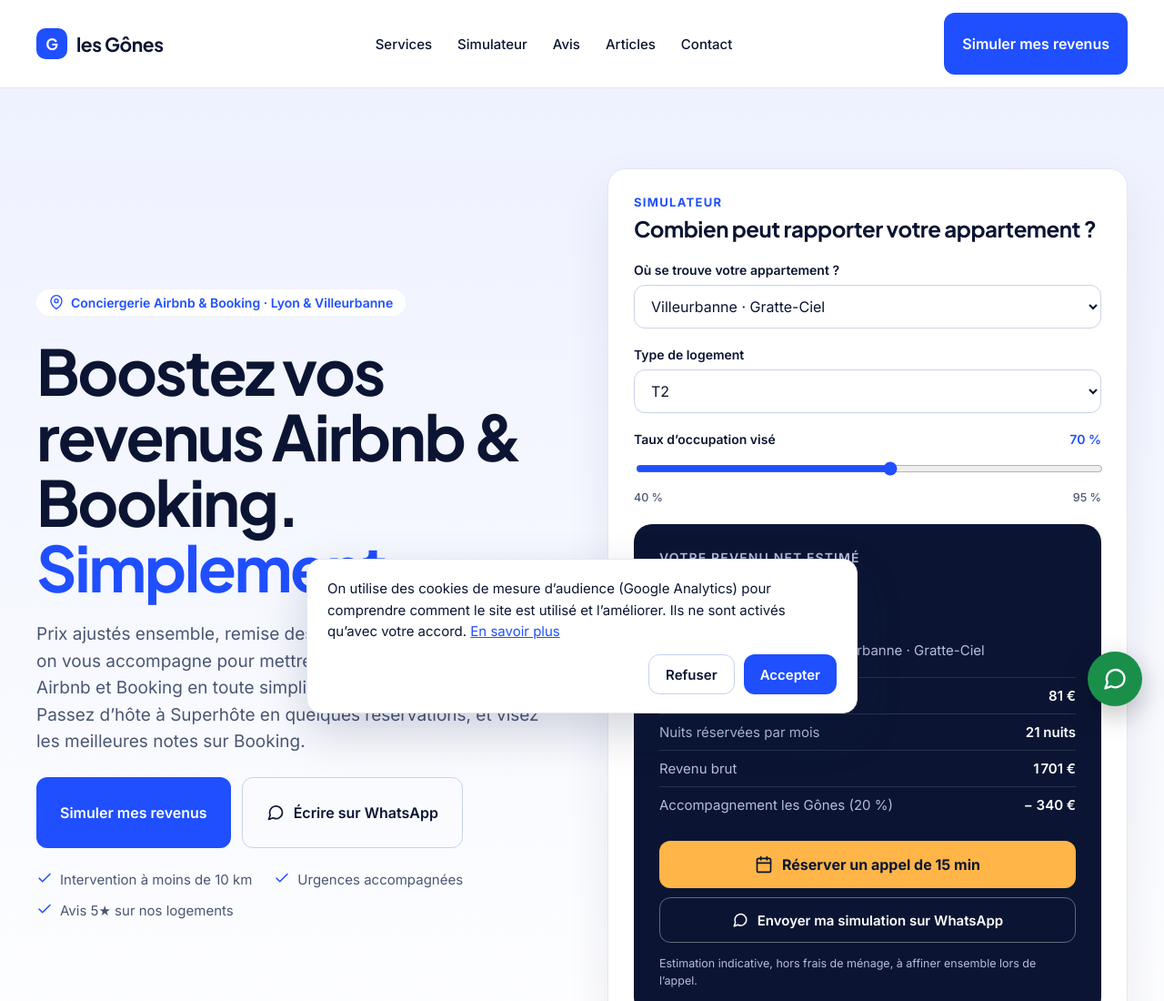
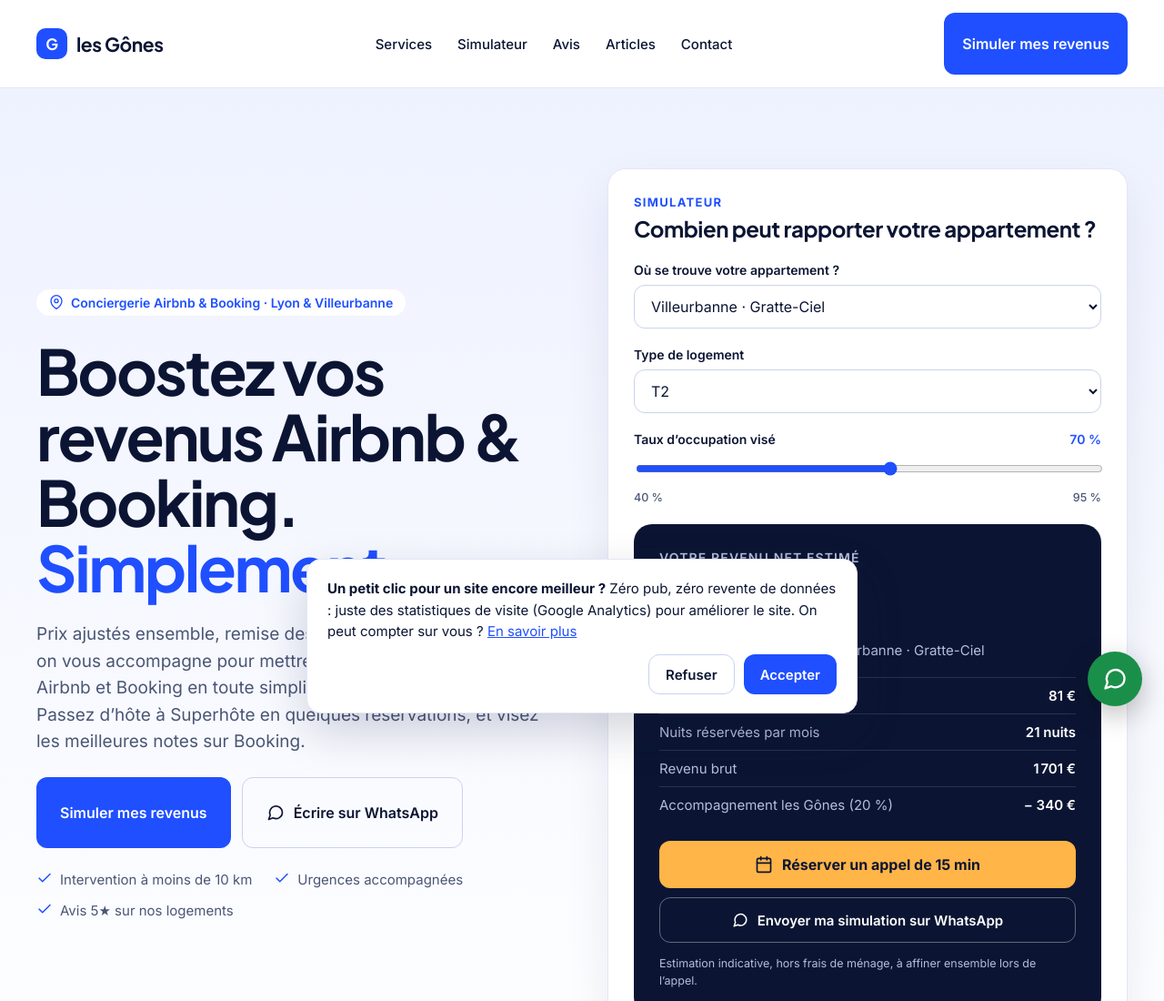
Before and after one commit to conciergerielesgones-stack/conciergerie-les-gones, an Astro site: page / in a window 1280 px wide. Shown: the top 1100 px of the page at 91% size. Built offline with nearby package versions, Linux system fonts and the light colour scheme; Astro itself is replaced by a stand-in of ours.

Commit message:
Bandeau cookies : nouveau texte

```diff
--- a/src/layouts/Base.astro
+++ b/src/layouts/Base.astro
@@ -49,7 +49,7 @@ a{color:#1F4FFF}a:hover{color:#0B1533}
 </div>
 <script is:inline set:html={cfg}></script>
 <div id="cookie-banner" hidden role="dialog" aria-label="Cookies" style="position: fixed; left: 16px; right: 16px; bottom: 16px; z-index: 50; max-width: 560px; margin: 0 auto; background: #FFFFFF; color: #0B1533; border: 1px solid #E2E7F5; border-radius: 16px; box-shadow: 0 20px 50px rgba(15, 23, 60, 0.18); padding: 20px 22px; display: flex; flex-direction: column; gap: 14px; font-family: 'Inter', sans-serif">
- <p style="margin: 0; font-size: 15px; line-height: 1.55">On utilise des cookies de mesure d’audience (Google Analytics) pour comprendre comment le site est utilisé et l’améliorer. Ils ne sont activés qu’avec votre accord. <a href="/confidentialite/" style="color: #1F4FFF">En savoir plus</a></p>
+ <p style="margin: 0; font-size: 15px; line-height: 1.55"><strong>Un petit clic pour un site encore meilleur ?</strong> Zéro pub, zéro revente de données : juste des statistiques de visite (Google Analytics) pour améliorer le site. On peut compter sur vous ? <a href="/confidentialite/" style="color: #1F4FFF">En savoir plus</a></p>
  <div style="display: flex; flex-wrap: wrap; gap: 10px; justify-content: flex-end">
   <button type="button" id="cookie-refuse" style="min-height: 44px; padding: 0 18px; border-radius: 12px; border: 1.5px solid #C9D2EE; background: #FFFFFF; color: #0B1533; font-weight: 600; font-size: 15px; cursor: pointer; font-family: inherit">Refuser</button>
   <button type="button" id="cookie-accept" style="min-height: 44px; padding: 0 18px; border-radius: 12px; border: 0; background: #1F4FFF; color: #FFFFFF; font-weight: 600; font-size: 15px; cursor: pointer; font-family: inherit">Accepter</button>
```
